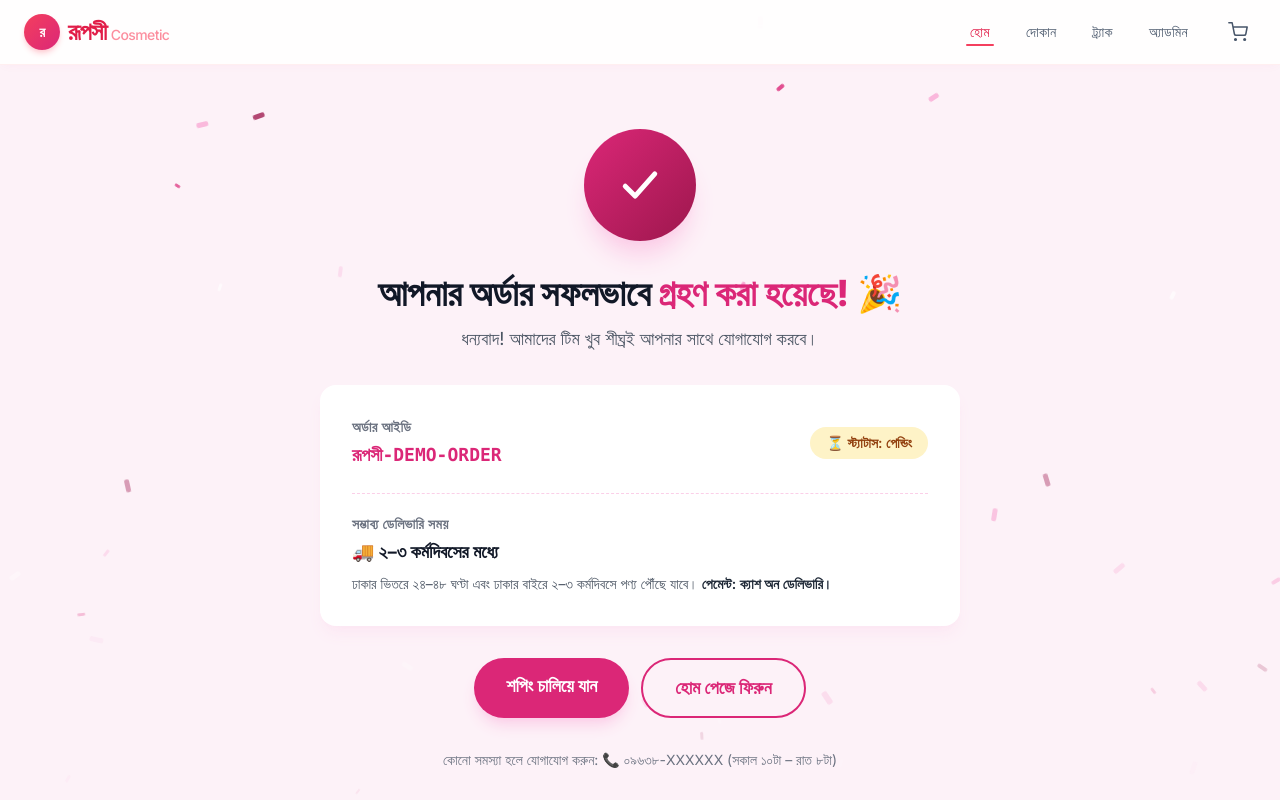
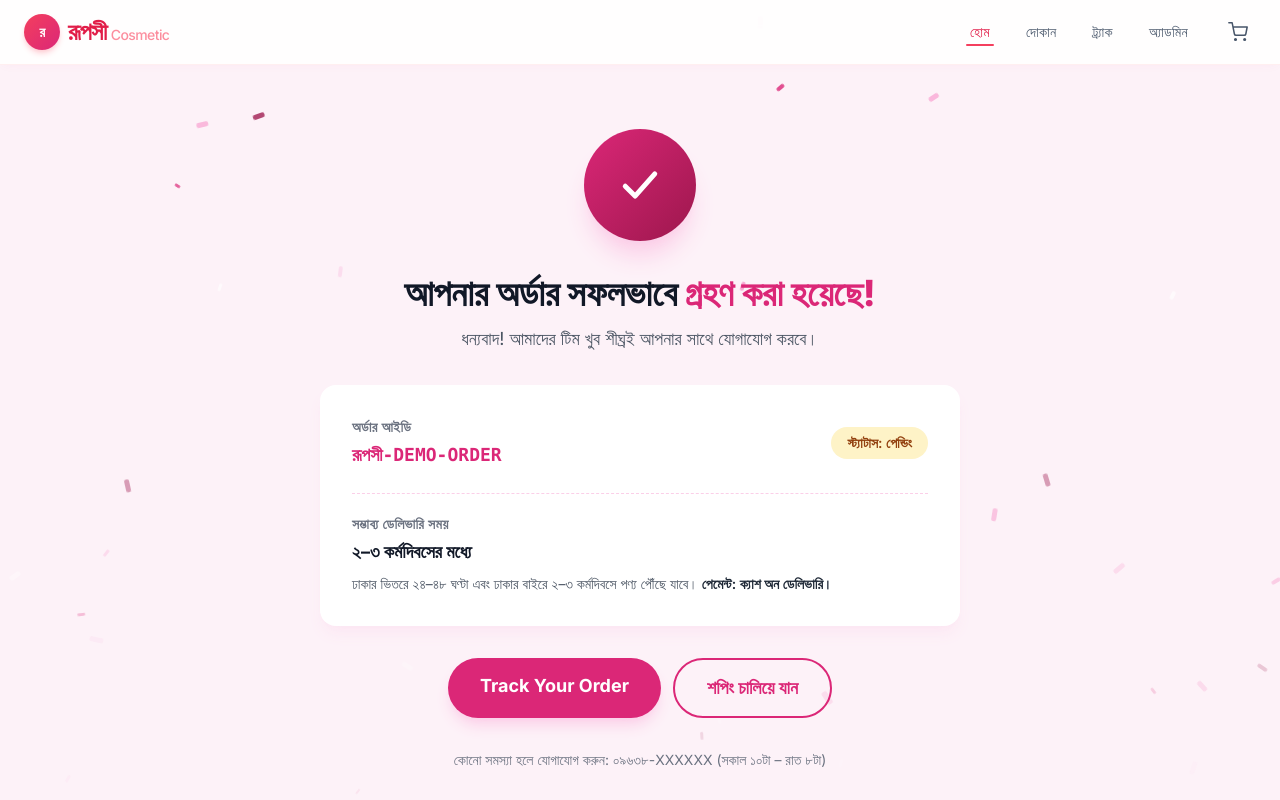
Before and after one commit to xfriseup-sketch/Rupshi-Cosmetic, a Next.js app: page /order-success in a window 1280 px wide. Shown: the top 800 px of the page. Built offline with nearby package versions, Linux system fonts and the light colour scheme.

Commit message:
Add Track Your Order button on the order success page

```diff
--- a/src/app/order-success/page.js
+++ b/src/app/order-success/page.js
@@ -4,7 +4,6 @@ import { Suspense } from "react";
 import Link from "next/link";
 import { useSearchParams } from "next/navigation";
 
-// Confetti pieces (pure CSS — no external libraries)
 const CONFETTI_COLORS = ["#db2777", "#f472b6", "#fbcfe8", "#9d174d", "#f9a8d4", "#ffffff"];
 const confettiPieces = Array.from({ length: 50 }, (_, i) => ({
   id: i,
@@ -19,10 +18,12 @@ const confettiPieces = Array.from({ length: 50 }, (_, i) => ({
 function OrderSuccessContent() {
   const searchParams = useSearchParams();
   const orderId = searchParams.get("orderId");
+  const trackHref = orderId
+    ? `/track-order?id=${encodeURIComponent(orderId)}`
+    : "/track-order";
 
   return (
     <main className="relative min-h-screen overflow-hidden bg-pink-50">
-      {/* Confetti animation */}
       <div aria-hidden className="pointer-events-none fixed inset-0 z-0">
         {confettiPieces.map((piece) => (
           <span
@@ -43,7 +44,6 @@ function OrderSuccessContent() {
       </div>
 
       <section className="relative z-10 mx-auto flex max-w-2xl flex-col items-center px-4 py-16 text-center">
-        {/* Animated checkmark circle */}
         <div className="flex h-28 w-28 items-center justify-center rounded-full bg-gradient-to-br from-[#db2777] to-[#9d174d] shadow-xl shadow-pink-200 animate-pop-in">
           <svg
             viewBox="0 0 52 52"
@@ -67,13 +67,12 @@ function OrderSuccessContent() {
         </div>
 
         <h1 className="mt-8 text-3xl md:text-4xl font-extrabold text-gray-900">
-          আপনার অর্ডার সফলভাবে <span className="text-[#db2777]">গ্রহণ করা হয়েছে!</span> 🎉
+          আপনার অর্ডার সফলভাবে <span className="text-[#db2777]">গ্রহণ করা হয়েছে!</span>
         </h1>
         <p className="mt-3 text-lg text-gray-600">
           ধন্যবাদ! আমাদের টিম খুব শীঘ্রই আপনার সাথে যোগাযোগ করবে।
         </p>
 
-        {/* Order details card */}
         <div className="mt-8 w-full rounded-2xl bg-white p-6 text-left shadow-lg shadow-pink-100 sm:p-8">
           <div className="flex flex-col gap-4 sm:flex-row sm:items-center sm:justify-between">
             <div>
@@ -85,7 +84,7 @@ function OrderSuccessContent() {
               </p>
             </div>
             <span className="inline-flex w-fit items-center gap-1.5 rounded-full bg-amber-100 px-4 py-1.5 text-sm font-semibold text-amber-800">
-              ⏳ স্ট্যাটাস: পেন্ডিং
+              স্ট্যাটাস: পেন্ডিং
             </span>
           </div>
 
@@ -93,7 +92,7 @@ function OrderSuccessContent() {
             <p className="text-sm font-semibold uppercase tracking-wide text-gray-500">
               সম্ভাব্য ডেলিভারি সময়
             </p>
-            <p className="mt-1 text-lg font-bold text-gray-900">🚚 ২–৩ কর্মদিবসের মধ্যে</p>
+            <p className="mt-1 text-lg font-bold text-gray-900">২–৩ কর্মদিবসের মধ্যে</p>
             <p className="mt-2 text-sm text-gray-600">
               ঢাকার ভিতরে ২৪–৪৮ ঘণ্টা এবং ঢাকার বাইরে ২–৩ কর্মদিবসে পণ্য পৌঁছে যাবে।{" "}
               <span className="font-semibold text-gray-800">পেমেন্ট: ক্যাশ অন ডেলিভারি।</span>
@@ -101,24 +100,23 @@ function OrderSuccessContent() {
           </div>
         </div>
 
-        {/* Actions */}
         <div className="mt-8 flex flex-col gap-3 sm:flex-row">
           <Link
-            href="/shop"
+            href={trackHref}
             className="rounded-full bg-[#db2777] px-8 py-3.5 text-lg font-bold text-white shadow-lg shadow-pink-200 transition hover:bg-[#9d174d]"
           >
-            শপিং চালিয়ে যান
+            Track Your Order
           </Link>
           <Link
-            href="/"
+            href="/shop"
             className="rounded-full border-2 border-[#db2777] px-8 py-3.5 text-lg font-bold text-[#db2777] transition hover:bg-pink-100"
           >
-            হোম পেজে ফিরুন
+            শপিং চালিয়ে যান
           </Link>
         </div>
 
         <p className="mt-8 text-sm text-gray-500">
-          কোনো সমস্যা হলে যোগাযোগ করুন: 📞 ০৯৬৩৮-XXXXXX (সকাল ১০টা – রাত ৮টা)
+          কোনো সমস্যা হলে যোগাযোগ করুন: ০৯৬৩৮-XXXXXX (সকাল ১০টা – রাত ৮টা)
         </p>
       </section>
     </main>
```
